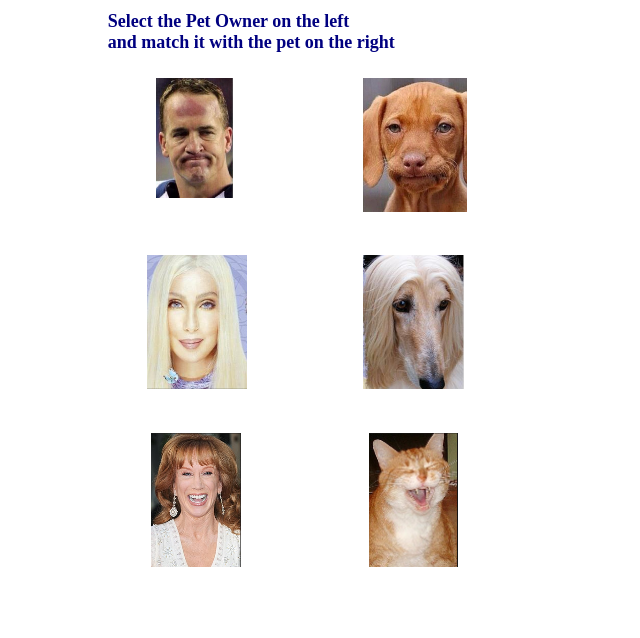
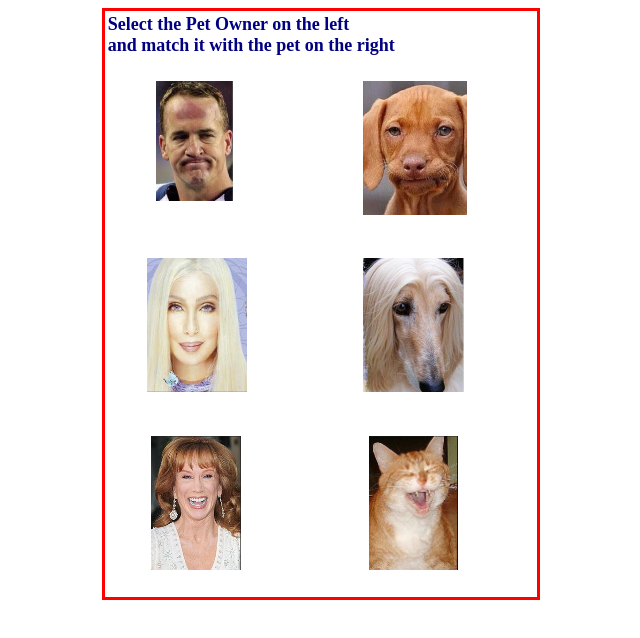
Before and after one commit to ssgeejr/gitflowexample, a plain HTML site: page index.htm in a window 1280 px wide. Shown: the whole page, without its empty margins (319-959 px from the left). Drawn offline with Linux system fonts and the light colour scheme.

Commit message:
issue-21 added border to external table

```diff
--- a/index.htm
+++ b/index.htm
@@ -38,13 +38,17 @@ $(document).ready(function(){
 	color: #000080;
 	font-size: large;
 }
+.border {
+    border-style: solid;
+    border-color: #FF0000;
+}
 </style>
 
 </head>
 
 <body>
 <div align="center">
-<table  style="width: 322pt">
+<table  style="width: 322pt" class="border">
 <tr>
 <td class="auto-style1">
 <strong>Select the Pet Owner on the left <br />
```
